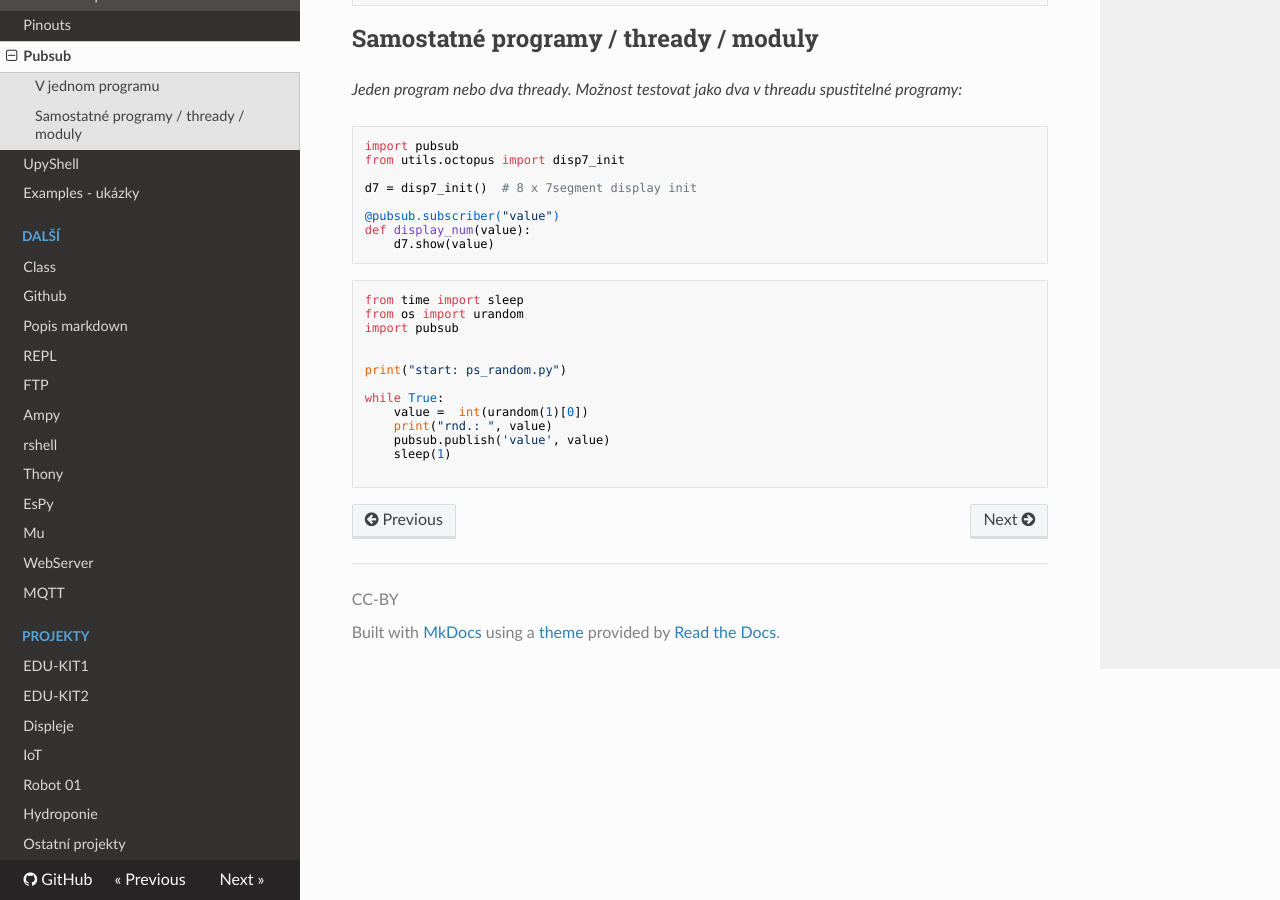
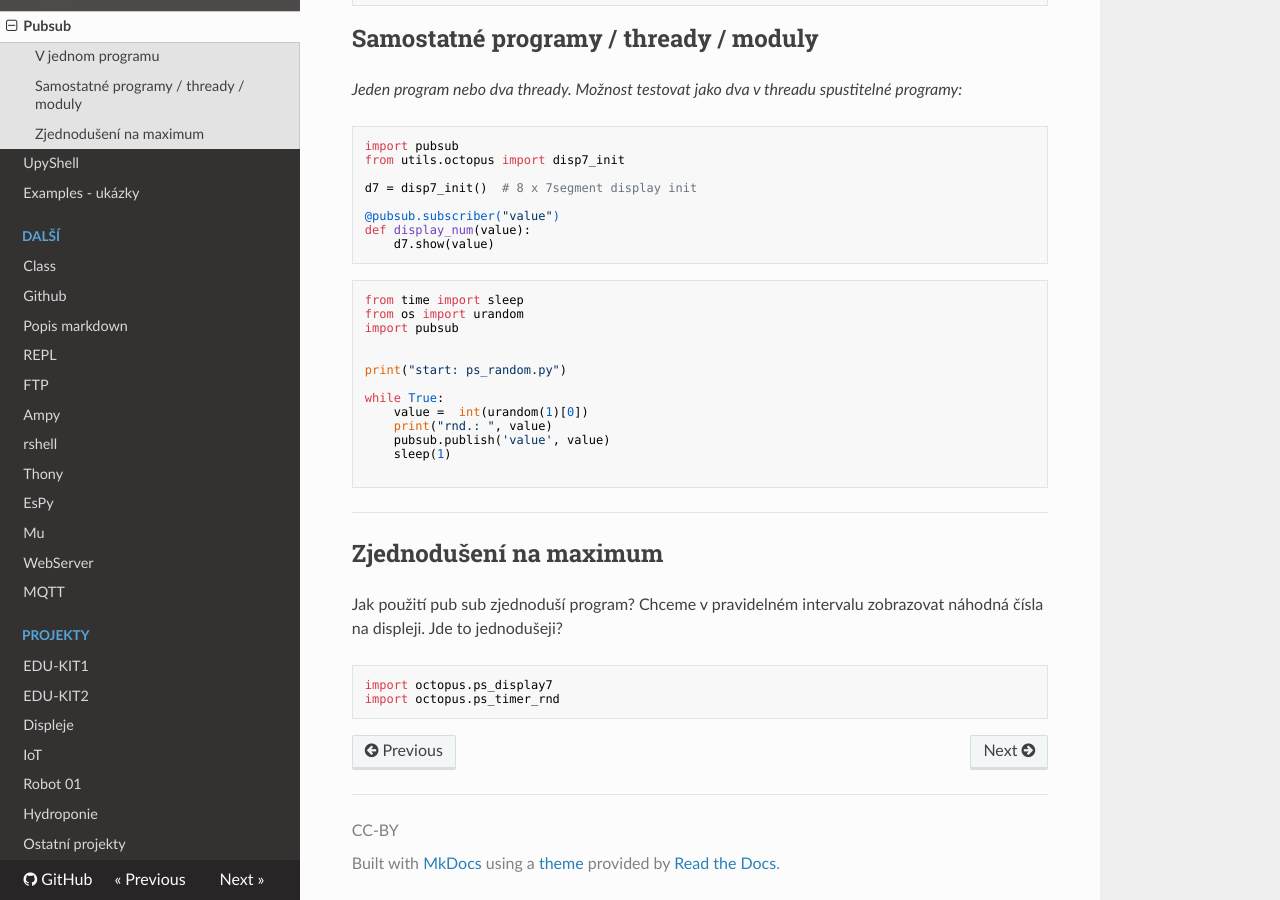
Before and after one commit to octopuslab-cz/docs_octopuslab_cz, an MkDocs documentation site: the page built from docs/pubsub.md, in a window 1280 px wide and 900 px high, scrolled down 953 px. Built offline with MkDocs 1.6.1, drawn with Linux system fonts in a browser that asks for light colours; nearby versions of some CDN libraries.

Commit message:
pub sub finish

````diff
--- a/docs/pubsub.md
+++ b/docs/pubsub.md
@@ -67,3 +67,14 @@ while True:
     sleep(1)
 
 ```
+---
+
+## Zjednodušení na maximum
+
+Jak použití pub sub zjednoduší program? Chceme v pravidelném intervalu zobrazovat náhodná čísla na displeji.
+Jde to jednodušeji?
+
+```python
+import octopus.ps_display7
+import octopus.ps_timer_rnd
+```
````
